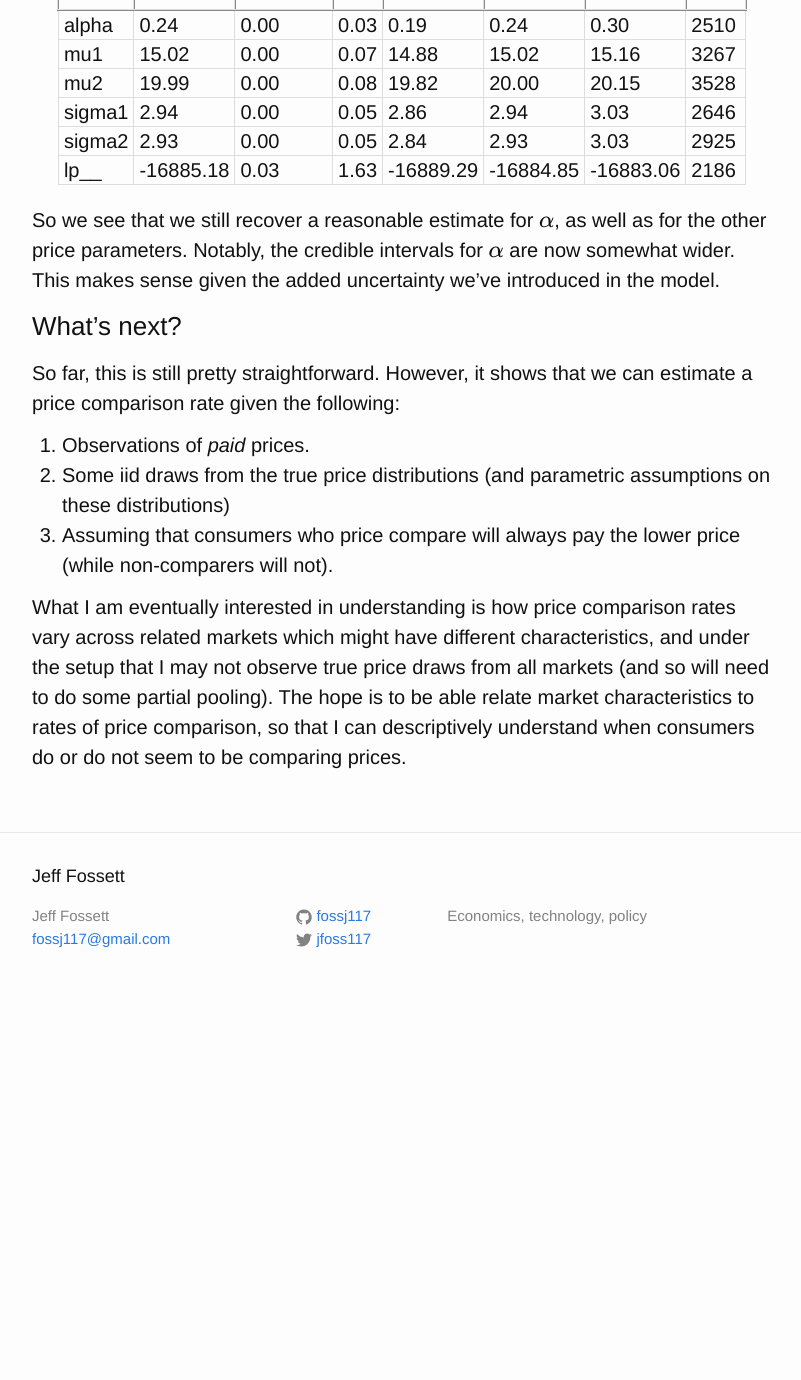
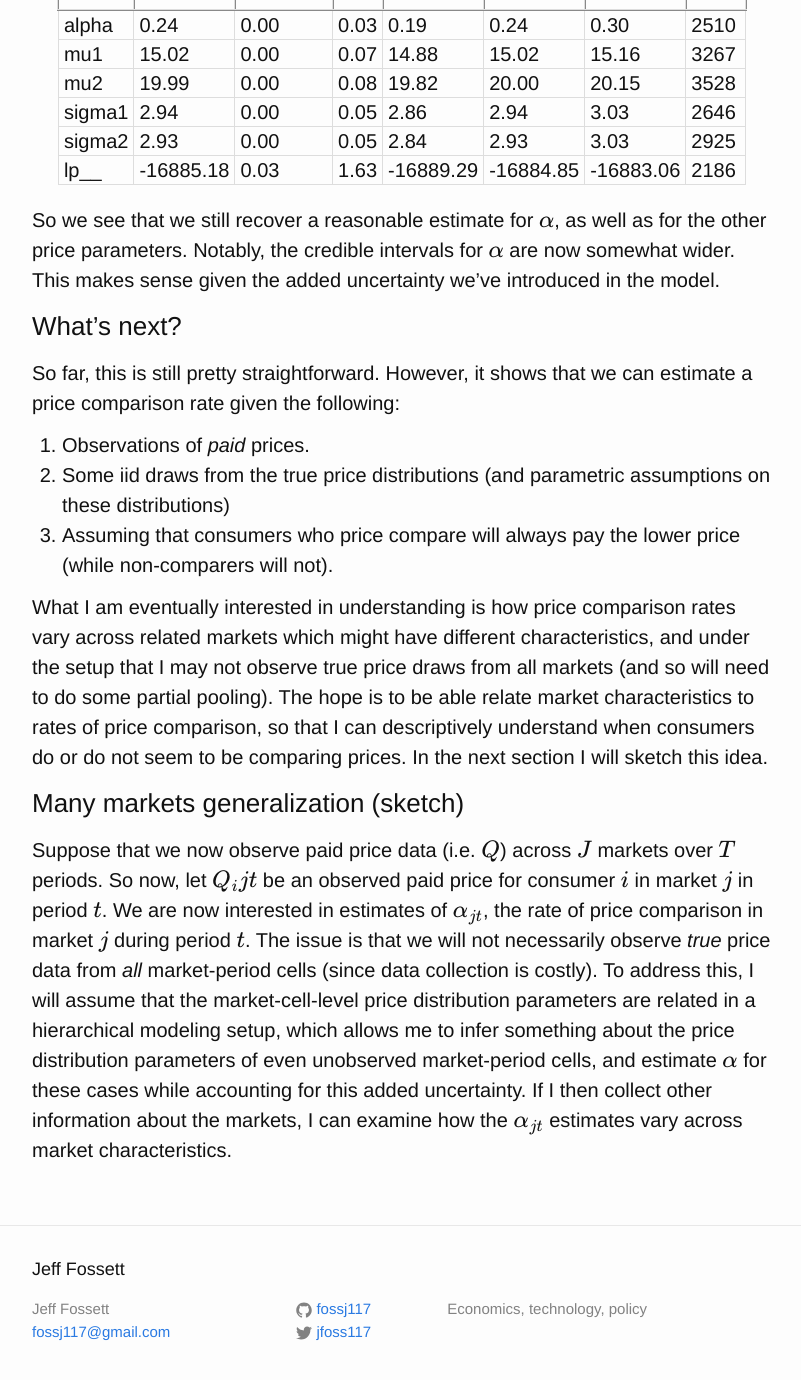
Before and after one commit to Fossj117/fossj117.github.io, a Jekyll site: the page built from _posts/2024-04-02-stan-notes.md, in a window 1280 px wide and 1400 px high, scrolled down 8478 px. Shown: the top 1380 px of the window, without its empty margins (238-1039 px from the left). Built offline with Jekyll 4.4.1, drawn with Linux system fonts in a browser that asks for light colours; formulas are drawn with MathJax 3; a script that is not in the unit is left out; before the commit the page ends 9485 px from its top, so only the background shows below that.

Commit message:
add sketch about market generalization

```diff
--- a/_posts/2024-04-02-stan-notes.md
+++ b/_posts/2024-04-02-stan-notes.md
@@ -379,4 +379,8 @@
 2. Some iid draws from the true price distributions (and parametric assumptions on these distributions)
 3. Assuming that consumers who price compare will always pay the lower price (while non-comparers will not).
 
-What I am eventually interested in understanding is how price comparison rates vary across related markets which might have different characteristics, and under the setup that I may not observe true price draws from all markets (and so will need to do some partial pooling). The hope is to be able relate market characteristics to rates of price comparison, so that I can descriptively understand when consumers do or do not seem to be comparing prices.
+What I am eventually interested in understanding is how price comparison rates vary across related markets which might have different characteristics, and under the setup that I may not observe true price draws from all markets (and so will need to do some partial pooling). The hope is to be able relate market characteristics to rates of price comparison, so that I can descriptively understand when consumers do or do not seem to be comparing prices. In the next section I will sketch this idea.
+
+## Many markets generalization (sketch)
+
+Suppose that we now observe paid price data (i.e. $Q$) across $J$ markets over $T$ periods. So now, let $Q_ijt$ be an observed paid price for consumer $i$ in market $j$ in period $t$. We are now interested in estimates of $\alpha_{jt}$, the rate of price comparison in market $j$ during period $t$. The issue is that we will not necessarily observe *true* price data from *all* market-period cells (since data collection is costly). To address this, I will assume that the market-cell-level price distribution parameters are related in a hierarchical modeling setup, which allows me to infer something about the price distribution parameters of even unobserved market-period cells, and estimate $\alpha$ for these cases while accounting for this added uncertainty. If I then collect other information about the markets, I can examine how the $\alpha_{jt}$ estimates vary across market characteristics.
```
